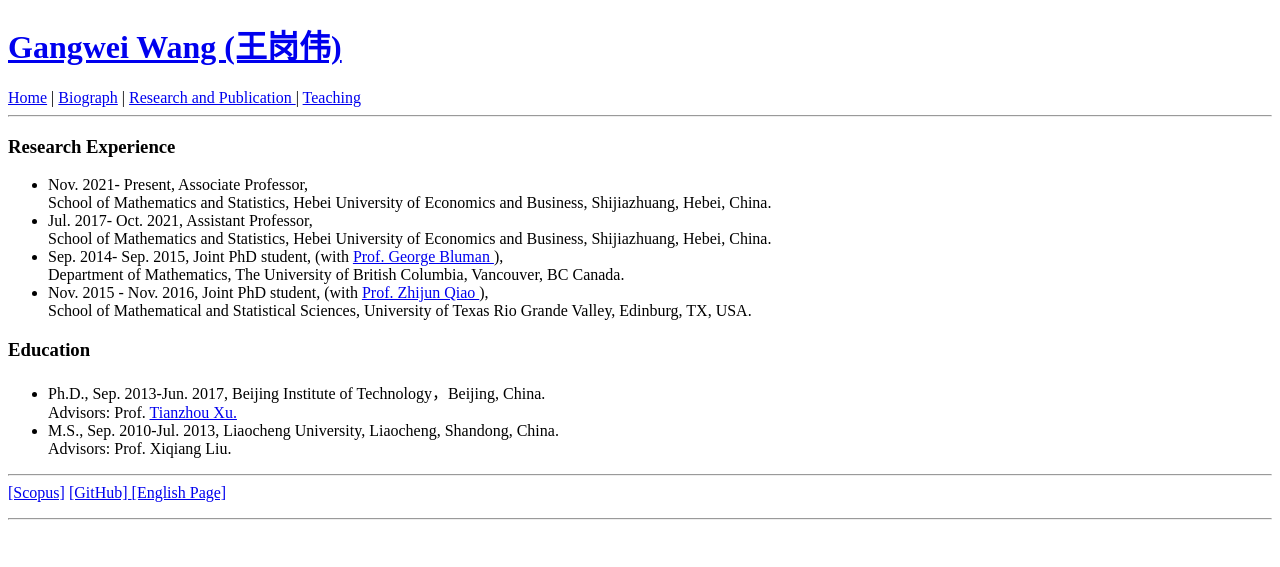
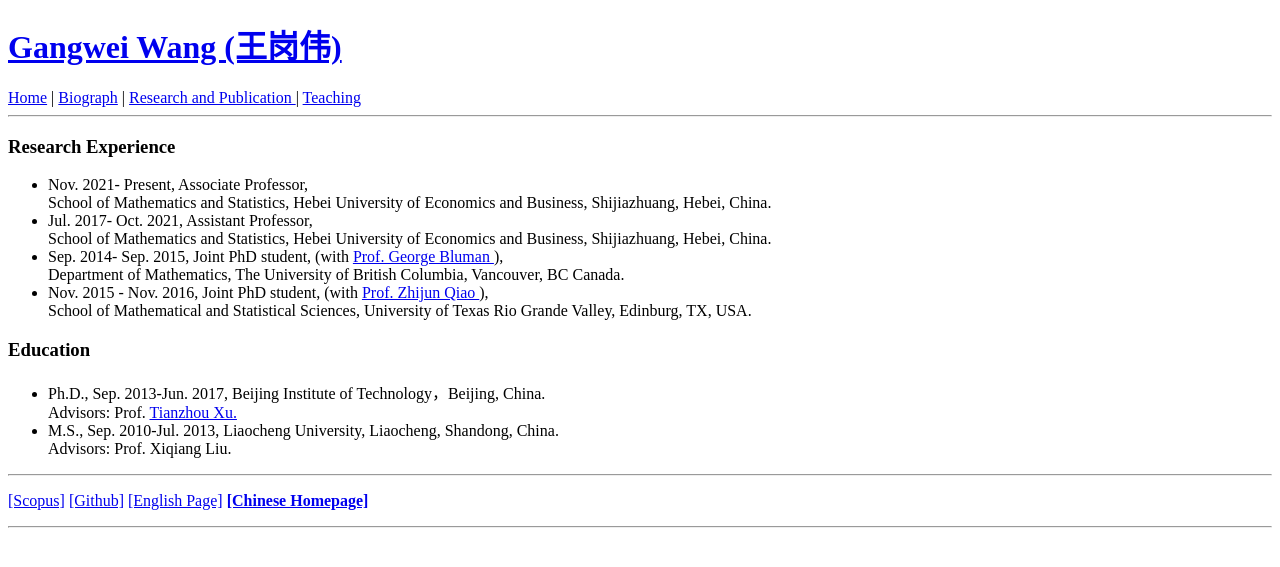
Before and after one commit to wanggangwei82/wanggangwei82.github.io, a Jekyll site: the page built from biography/index.html, in a window 1280 px wide. Shown: the top 567 px of the page. Built offline with Jekyll 4.4.1, drawn with Linux system fonts in a browser that asks for light colours.

Commit message:
Update index.html

```diff
--- a/biography/index.html
+++ b/biography/index.html
@@ -59,6 +59,8 @@
 
 
 <hr>
-<a href="https://www.scopus.com/authid/detail.uri?authorId=56459163700">[Scopus]</a>
-<a href="https://github.com/wanggangwei82">[GitHub]
-<a href="https://wanggangwei82.github.io/">[English Page]</a></p>
+<!-- wp:paragraph {"fontSize":"normal"} -->
+<p class="has-normal-font-size"><a rel="noreferrer noopener" href="https://www.scopus.com/authid/detail.uri?authorId=56459163700" target="_blank">[Scopus]</a>
+     <a rel="noreferrer noopener" href="https://github.com/wanggangwei82" target="_blank">[Github]</a>
+     <a rel="noreferrer noopener" href="index.html" target="_blank">[English Page]</a>
+     <a rel="noreferrer noopener" href="chinese.html" target="_blank"><strong>[Chinese Homepage]</strong></a></p>
```
